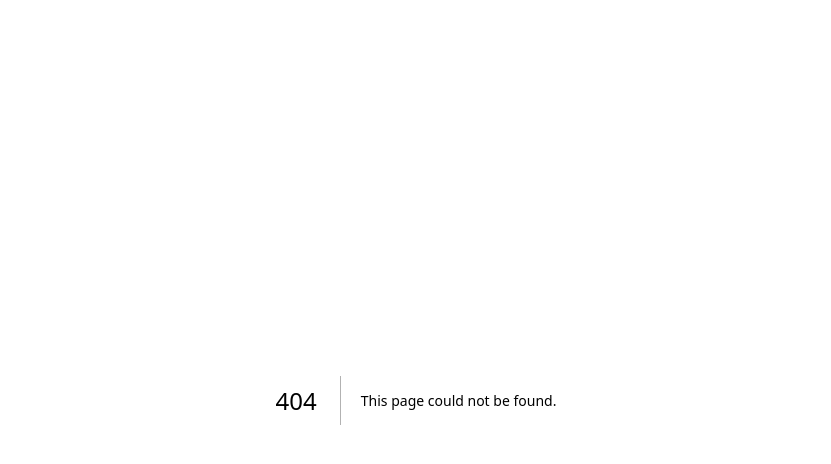
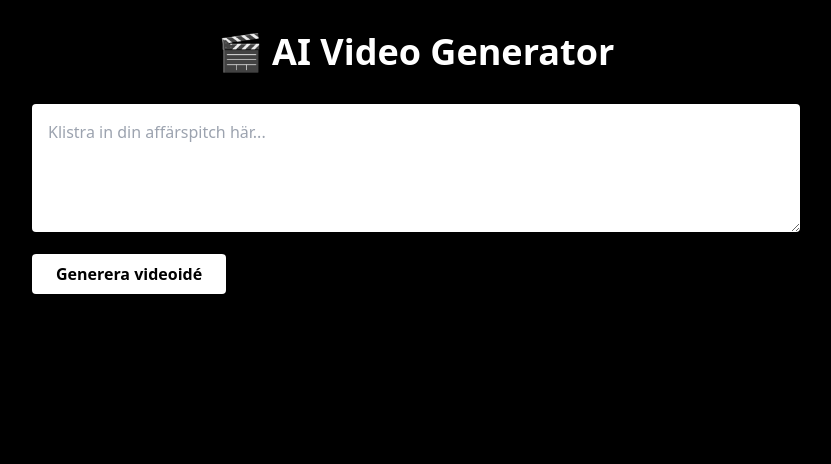
Before and after one commit to hrgr01/startpilot, a Next.js app: page /video in a window 1280 px wide. Before the commit this address had no page. Shown: the top 464 px of the page, without its empty margins (224-1055 px from the left). Built offline with nearby package versions, Linux system fonts and the light colour scheme.

Commit message:
Create video.js

```diff
--- /dev/null
+++ b/pages/video.js
@@ -0,0 +1,81 @@
+// /pages/video.js
+import { useState } from "react";
+import { motion } from "framer-motion";
+
+export default function VideoGenerator() {
+  const [pitch, setPitch] = useState("");
+  const [result, setResult] = useState(null);
+  const [loading, setLoading] = useState(false);
+
+  const generateVideo = async () => {
+    setLoading(true);
+    setResult(null);
+    try {
+      const res = await fetch("/api/generate-video", {
+        method: "POST",
+        headers: { "Content-Type": "application/json" },
+        body: JSON.stringify({ pitch })
+      });
+      const data = await res.json();
+      setResult(data.video);
+    } catch (err) {
+      console.error("Video API error:", err);
+    }
+    setLoading(false);
+  };
+
+  return (
+    <main className="min-h-screen bg-black text-white p-8">
+      <div className="max-w-3xl mx-auto">
+        <motion.h1
+          initial={{ opacity: 0, y: 30 }}
+          animate={{ opacity: 1, y: 0 }}
+          transition={{ duration: 0.6 }}
+          className="text-4xl font-bold mb-8 text-center"
+        >
+          🎬 AI Video Generator
+        </motion.h1>
+
+        <textarea
+          className="w-full p-4 text-black rounded mb-4"
+          rows={4}
+          placeholder="Klistra in din affärspitch här..."
+          value={pitch}
+          onChange={(e) => setPitch(e.target.value)}
+        />
+        <button
+          onClick={generateVideo}
+          disabled={loading || !pitch}
+          className="bg-white text-black px-6 py-2 rounded font-semibold hover:scale-105 transition"
+        >
+          {loading ? "Genererar videoidé..." : "Generera videoidé"}
+        </button>
+
+        {result && (
+          <div className="mt-10 space-y-6">
+            <div className="bg-gray-900 p-6 rounded-xl">
+              <h2 className="text-xl font-semibold mb-2">🎯 Hook</h2>
+              <p>{result["Hook"]}</p>
+            </div>
+            <div className="bg-gray-900 p-6 rounded-xl">
+              <h2 className="text-xl font-semibold mb-2">🎙 Tonalitet</h2>
+              <p>{result["Tonalitet"]}</p>
+            </div>
+            <div className="bg-gray-900 p-6 rounded-xl">
+              <h2 className="text-xl font-semibold mb-2">🎞 Sekvenser</h2>
+              <p>{result["Videosekvenser"]}</p>
+            </div>
+            <div className="bg-gray-900 p-6 rounded-xl">
+              <h2 className="text-xl font-semibold mb-2">🗣 Röstspår</h2>
+              <p>{result["Röstspår"]}</p>
+            </div>
+            <div className="bg-gray-900 p-6 rounded-xl">
+              <h2 className="text-xl font-semibold mb-2">📢 Call to Action</h2>
+              <p>{result["Avslutning med call-to-action"]}</p>
+            </div>
+          </div>
+        )}
+      </div>
+    </main>
+  );
+}
```
